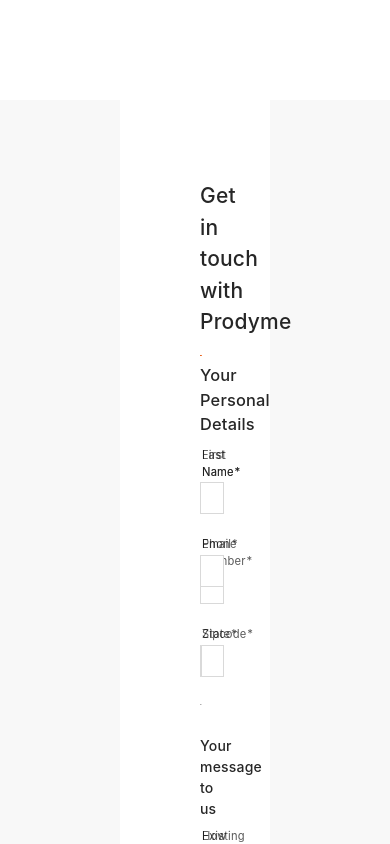
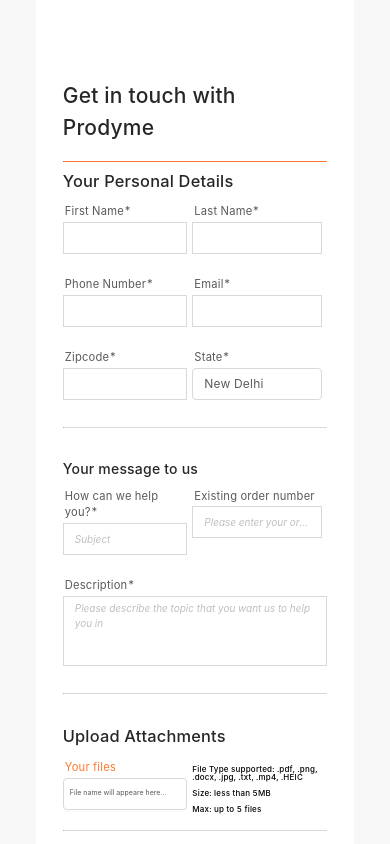
Before and after one commit to Prodyme/ProdymeWeb, a Vue app: page /contact in a window 390 px wide. Shown: the top 844 px of the page. Built offline with nearby package versions, Linux system fonts and the light colour scheme; what lottie-web-vue would draw is missing.

Commit message:
contact page fixed

```diff
--- a/src/views/Contact.vue
+++ b/src/views/Contact.vue
@@ -40,12 +40,12 @@
             <a-col :span="12" class="p-l-1p">
               <small>State*</small>
               <div>
-                <a-select default-value="lucy" style="width: 100%" @change="handleChange">
-                  <a-select-option value="jack">
-                    Jack
+                <a-select default-value="New Delhi" class="state-option" style="width: 100%" @change="handleChange">
+                  <a-select-option value="New Delhi">
+                    New Delhi
                   </a-select-option>
-                  <a-select-option value="lucy">
-                    Lucy
+                  <a-select-option value="Mumbai">
+                    Mumbai
                   </a-select-option>
                 </a-select>
                 <!-- <a-select default-value="lucy" style="width: 120px" disabled>
@@ -99,7 +99,7 @@
               </a-col>
               <a-col :span="12" class="p-l-1p files-format">
                 <br>
-                <p>
+                <p class="file">
                   File Type supported: .pdf, .png, .docx, .jpg, .txt, .mp4, .HEIC</p>
                 <p>
                   Size: less than 5MB</p>
@@ -132,7 +132,6 @@
         </div>
       </div>
     </div>
-    <Login/>
     <Footer />
   </section>
 </template>
@@ -140,12 +139,11 @@
 <script>
 // @ is an alias to /src
 import Footer from "@/components/Global/Footer.vue";
-import Login from "@/views/Login.vue";
+
 export default {
   name: 'Contact',
   components: {
     Footer,
-    Login
   }
 }
 </script>
@@ -274,6 +272,170 @@
     float: right;
   }
 }
+
+@media (max-width: 1024px){
+  .files-format{
+    font-size: 10px;
+    padding-bottom: 2px;
+    line-height: 1;
+  }
+}
+
+@media (max-width: 868px) {
+  .contact-main {
+    margin: 39px;
+    width: 90%;
+  }
+  .input-part{
+    padding: 80px 75px;
+  }
+  .p-l-1p {
+    /* padding-left: 0%; */
+    width: 50%;
+  }
+
+  .p-r-1p {
+    /* padding-right: 0%; */
+    width: 48%;
+  }
+  .custom-upload-btn{
+    button {
+      width: 90%;
+    }
+
+    .place-holder {
+      font-size: 11px;
+    }
+
+    .upload-icon {
+      font-size: 11px;
+    }
+  }
+}
+
+@media (max-width: 708px){
+  .custom-upload-btn{
+    button {
+      width: 95%;
+    }
+
+    .place-holder {
+      font-size: 11px;
+    }
+
+    .upload-icon {
+      font-size: 11px;
+    }
+  }
+}
+
+@media (max-width: 684px){
+  .custom-upload-btn{
+    button {
+      width: 97%;
+    }
+  }
+}
+@media (max-width: 578px){
+  .state-option{
+    font-size: 12px;
+  }
+  .input-part{
+    padding: 80px 60px;
+  }
+  .custom-upload-btn{
+    button {
+      width: 95%;
+      padding: 6px;
+    }
+
+    .place-holder {
+      font-size: 10px;
+    }
+
+    .upload-icon {
+      font-size: 10px;
+    }
+  }
+}
+
+@media (max-width: 425px){
+  .state-option{
+    font-size: 12px;
+  }
+  .input-part{
+    padding: 80px 27px;
+  }
+  .contact-main {
+    margin: auto;
+    width: 91%;
+  }
+  .custom-upload-btn{
+    button {
+      width: 100%;
+      padding: 6px;
+    }
+
+    .place-holder {
+      font-size: 7px;
+    }
+
+    .upload-icon {
+      font-size: 7px;
+    }
+  }
+  .files-format{
+    font-size: 8px;
+  }
+  .ant-btn-primary{
+    margin-left: 40px;
+  }
+  .ant-input{
+    font-size: 10px;
+  }
+}
+
+@media (max-width: 375px){
+  .state-option{
+    font-size: 12px;
+  }
+  .input-part{
+    padding: 80px 20px;
+  }
+  .contact-main {
+    margin: auto;
+    width: 95%;
+  }
+}
+@media (max-width: 320px){
+  .state-option{
+    font-size: 12px;
+  }
+  .input-part{
+    padding: 80px 8px;
+  }
+  .contact-main {
+    margin: auto;
+    width: 100%;
+  }
+}
+
+@media (max-width: 280px){
+  .state-option{
+    font-size: 12px;
+  }
+  .input-part{
+    padding: 80px 3px;
+  }
+  .contact-us{
+    margin: 15px;
+  }
+  .contact-main {
+    margin: auto;
+    width: 100%;
+  }
+}
+
 </style>
 <style>
 .ant-upload.ant-upload-select {
```
